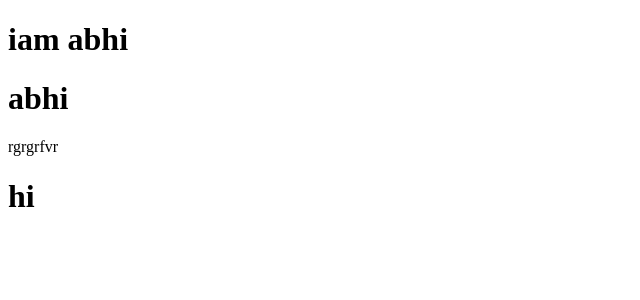
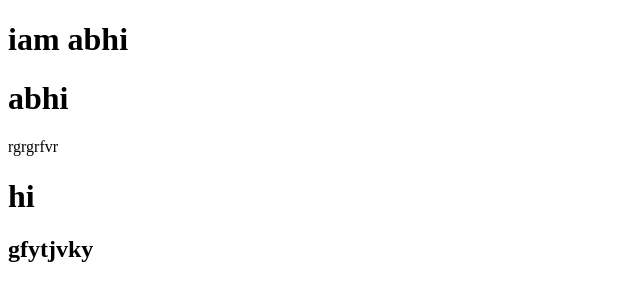
Before and after one commit to abhiyeduru/Abhi2244, a plain HTML site: page Desktop/abhaiyeduru 11/index.html in a window 1280 px wide. Shown: the whole page, without its empty margins (0-640 px from the left). Drawn offline with Linux system fonts and the light colour scheme.

Commit message:
sojnfsalo

```diff
--- a/Desktop/abhaiyeduru 11/index.html
+++ b/Desktop/abhaiyeduru 11/index.html
@@ -10,5 +10,6 @@
     <h1>abhi</h1>
     <p>rgrgrfvr</p>
     <h1>hi</h1>
+    <h2>gfytjvky</h2>
 </body>
 </html>
```
